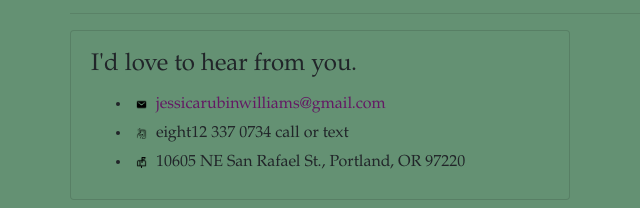
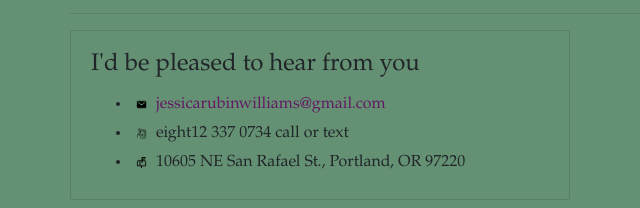
Before and after one commit to jessicarubinwilliams/portfolio, a plain HTML site: page contact.html in a window 1280 px wide. Shown: the part 378-586 px from the top of the page, 15-655 px from the left. Drawn offline with Linux system fonts and the light colour scheme.

Commit message:
Update wording of contact.html

```diff
--- a/contact.html
+++ b/contact.html
@@ -21,7 +21,7 @@
     </div>
     <div class="card">
       <div class="card-body">
-        <h4 class="card-title">I'd love to hear from you.</h4>
+        <h4 class="card-title">I'd be pleased to hear from you</h4>
         <ul class="card-text">
           <li><img class="tiny" src="img/email.png" alt="An email icon."> <a href="mailto:jessicarubinwilliams@gmail.com">jessicarubinwilliams@gmail.com</a></li>
           <li><img class="tiny" src="img/phone.png" alt="A smartphone icon."> eight12 337 0734 call or text</li>
```
